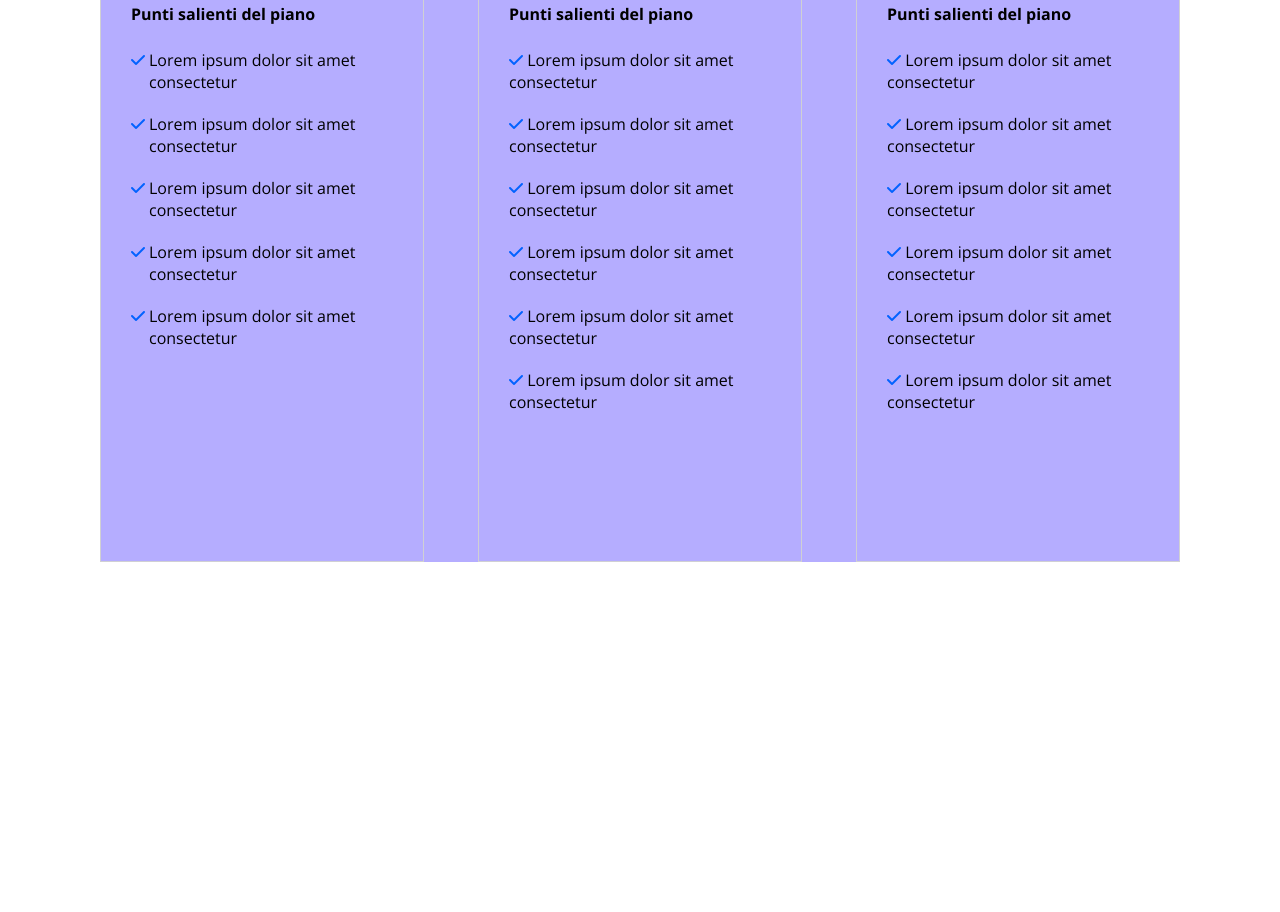
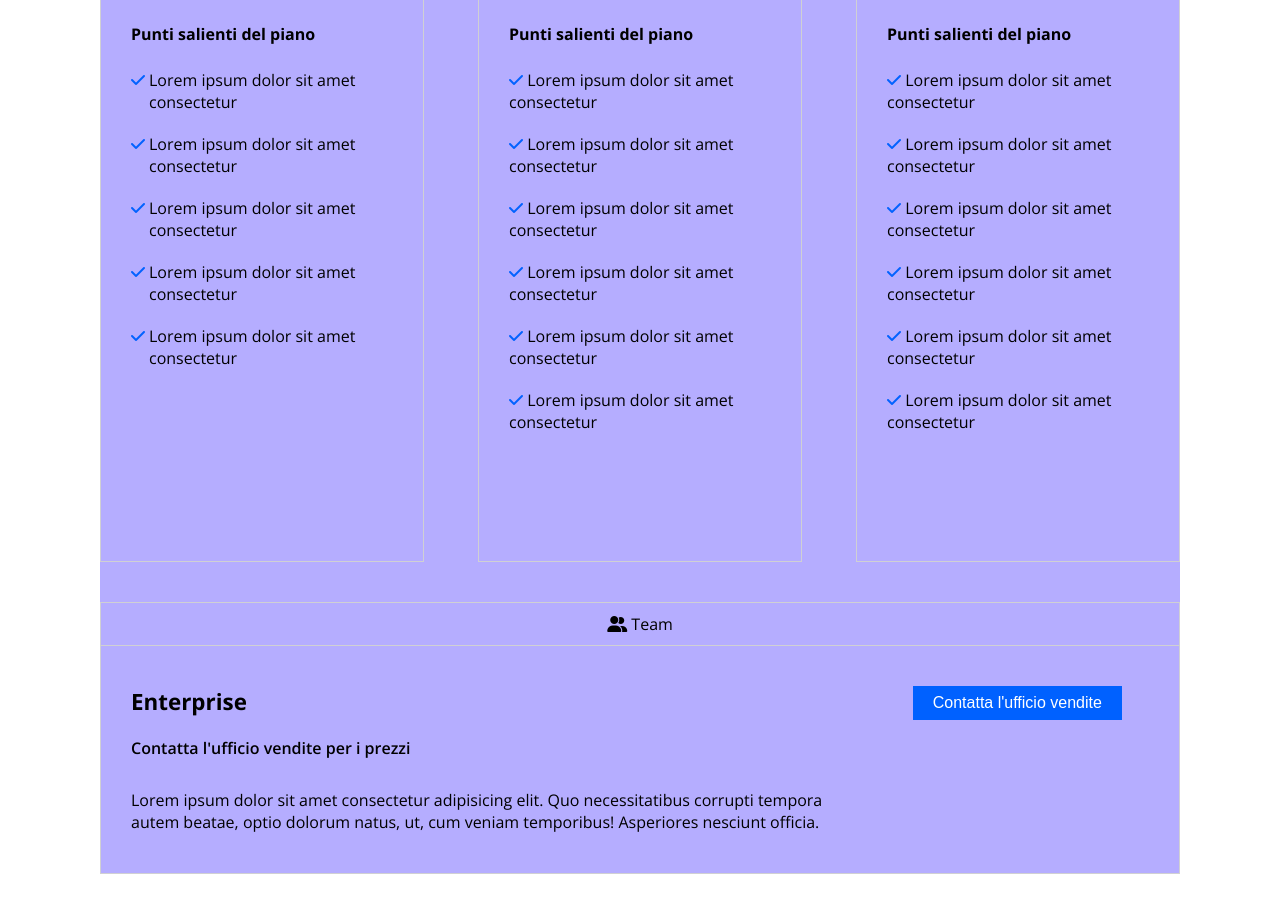
Before and after one commit to Onda-dev/htmlcss-dropbox, a plain HTML site: page index.html in a window 1280 px wide. Shown: the part 1604-2516 px from the top of the page. Before the commit the page ends 2366 px from the top, so only its background shows below. Drawn offline with nearby package versions, Linux system fonts and the light colour scheme.

Commit message:
Prima sezione terminata

```diff
--- a/css/style.css
+++ b/css/style.css
@@ -93,6 +93,22 @@ h3 {
 section {
     margin-bottom: 200px;
 }
+
+/*--------------
+    ICONS
+--------------*/
+
+.check-symbol {
+    color: #0262ff;
+}
+
+.symbol {
+    display: block;
+    height: 40px;
+    float: left;
+    margin-right: 4px;
+}
+
 /*--------------
     BUTTONS
 --------------*/
@@ -269,13 +285,35 @@ nav ul li:not(:last-child) {
     margin-bottom: 24px;
 }
 
-.check-symbol {
-    color: #0262ff;
+.plan-row {
+    width: 100%;
+    /* background-color: aqua; */
+    border: 1px solid #d0d0d3;
 }
 
-.symbol {
-    display: block;
-    height: 40px;
+.plan-row-col-left {
+    width: 70%;
+    /* background-color: lightcoral; */
     float: left;
-    margin-right: 4px;
 }
+
+.plan-row-col-right {
+    width: 30%;
+    /* background-color: rgb(128, 240, 231); */
+    height: 100px;
+    float: left;
+}
+
+.plan-title-box h3 {
+    margin-bottom: 20px;
+}
+
+.enterprise-subtitle {
+    font-weight: 600;
+    display: inline-block;
+    margin-bottom: 30px;
+}
+
+.plan-row-col-right {
+    text-align: center;
+}
--- a/index.html
+++ b/index.html
@@ -233,6 +233,23 @@
                         </div>
                     </div>
                 </div>
+                <div class="plan-row"> <!-- RIGA SOTTO LE COLONNE-->
+                    <div class="plan-type-box">
+                        <span class="plan-type-icon"><i class="fa-solid fa-user-group"></i> Team</span>
+                    </div>
+                    <div class="plan-row-columns clearfix">
+                        <div class="plan-row-col-left">
+                            <div class="plan-title-box">
+                                <h3>Enterprise</h3>
+                                <span class="enterprise-subtitle">Contatta l'ufficio vendite per i prezzi</span>
+                                <p>Lorem ipsum dolor sit amet consectetur adipisicing elit. Quo necessitatibus corrupti tempora autem beatae, optio dolorum natus, ut, cum veniam temporibus! Asperiores nesciunt officia.</p>
+                            </div>
+                        </div>
+                        <div class="plan-row-col-right">
+                            <button type="button" class=" standard-button blue-button">Contatta l'ufficio vendite</button>
+                        </div>
+                    </div>
+                </div>
             </section>
             <section> <!-- IMG + TEXT -->
 
```
